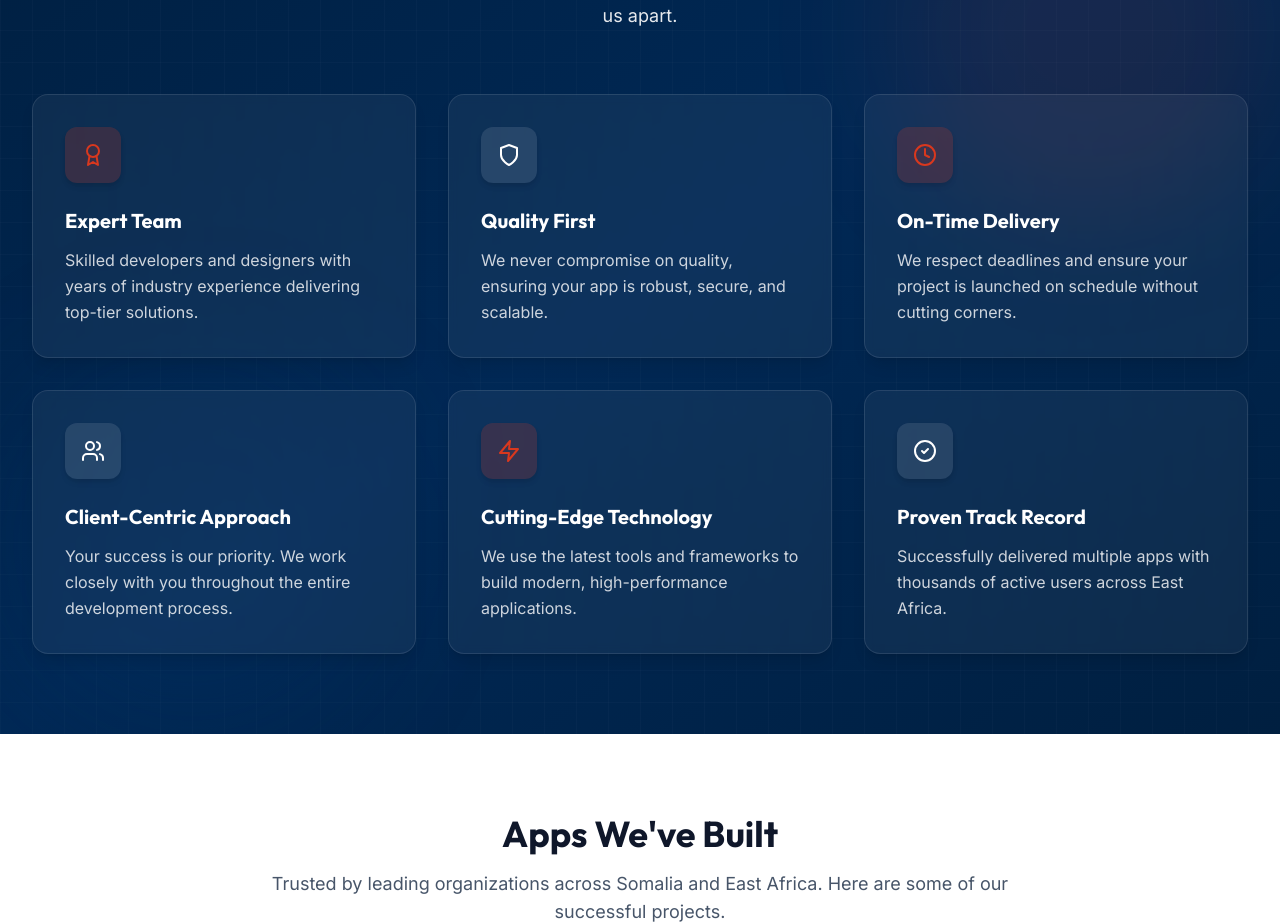
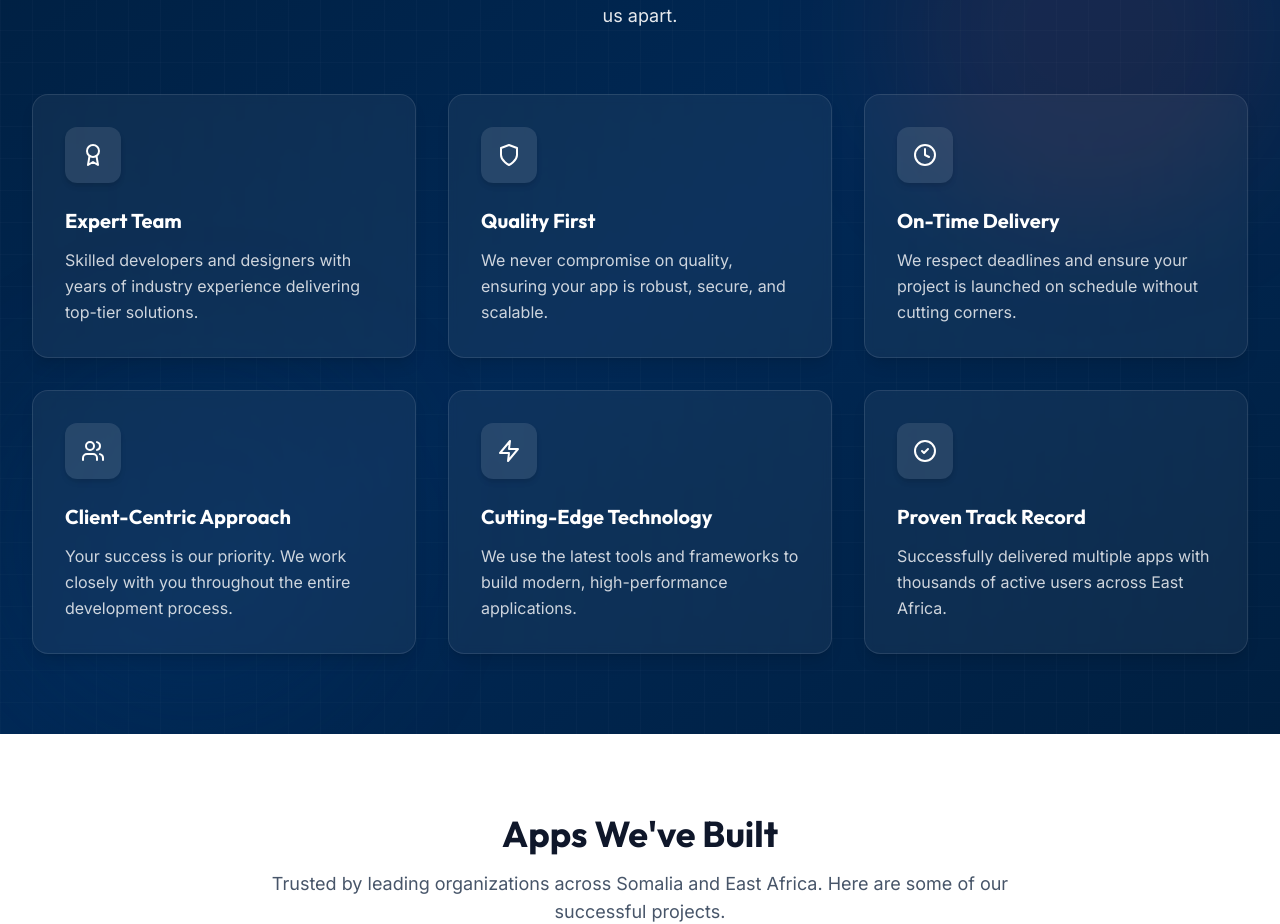
Before and after one commit to abdirahmanafrah67-code/AfrahTech, a React (Vite) app: page / in a window 1280 px wide. Shown: the part 2005-2929 px from the top of the page. Built offline with nearby package versions, Linux system fonts and the light colour scheme.

Commit message:
Standardize WhyChoose design: white icons default, orange active

```diff
--- a/src/components/WhyChoose.tsx
+++ b/src/components/WhyChoose.tsx
@@ -65,17 +65,18 @@ export default function WhyChoose() {
                         <div
                             key={index}
                             onClick={() => setActiveIndex(index)}
-                            className={`bg-white/5 backdrop-blur-sm p-8 rounded-2xl border border-white/10 transition-all duration-300 group shadow-lg hover:shadow-2xl cursor-pointer ${activeIndex === index ? 'border-secondary/50 shadow-secondary/20' : 'hover:bg-white/10 hover:border-white/20 hover:shadow-secondary/10'}`}
+                            className={`bg-white/5 backdrop-blur-sm p-8 rounded-2xl border border-white/10 transition-all duration-300 group shadow-lg hover:shadow-2xl cursor-pointer ${activeIndex === index
+                                    ? 'border-secondary/50 shadow-secondary/20'
+                                    : 'hover:bg-white/10 hover:border-white/20 hover:shadow-secondary/10'
+                                }`}
                         >
                             <div className={`w-14 h-14 rounded-xl flex items-center justify-center mb-6 transition-all duration-300 shadow-md ${activeIndex === index
-                                ? 'bg-secondary text-white shadow-lg shadow-secondary/30 scale-110'
-                                : reason.color === 'cyan'
-                                    ? 'bg-secondary/20 text-secondary group-hover:bg-secondary group-hover:text-white group-hover:shadow-lg group-hover:shadow-secondary/30'
-                                    : 'bg-white/10 text-white group-hover:bg-white/20 group-hover:shadow-lg'
+                                    ? 'bg-secondary text-white shadow-lg shadow-secondary/30 scale-110'
+                                    : 'bg-white/10 text-white group-hover:bg-white/20 group-hover:shadow-lg group-hover:text-secondary'
                                 }`}>
                                 {reason.icon}
                             </div>
-                            <h3 className={`text-xl font-bold mb-3 transition-colors ${activeIndex === index ? 'text-secondary' : 'text-white'}`}>{reason.title}</h3>
+                            <h3 className={`text-xl font-bold mb-3 transition-colors ${activeIndex === index ? 'text-secondary' : 'text-white group-hover:text-secondary'}`}>{reason.title}</h3>
                             <p className="text-white/80 leading-relaxed">
                                 {reason.description}
                             </p>
```
